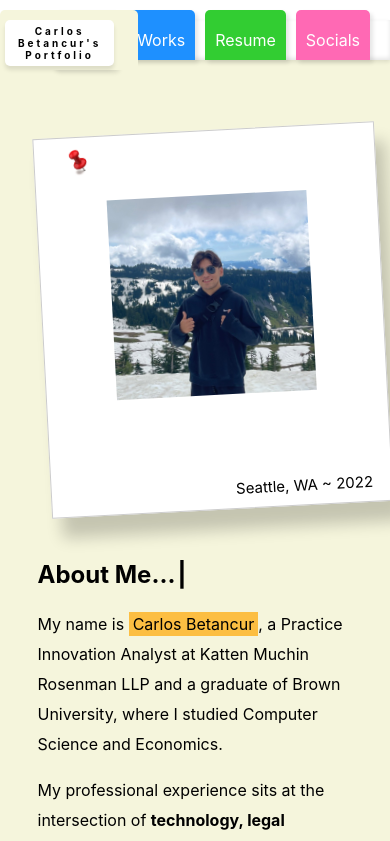
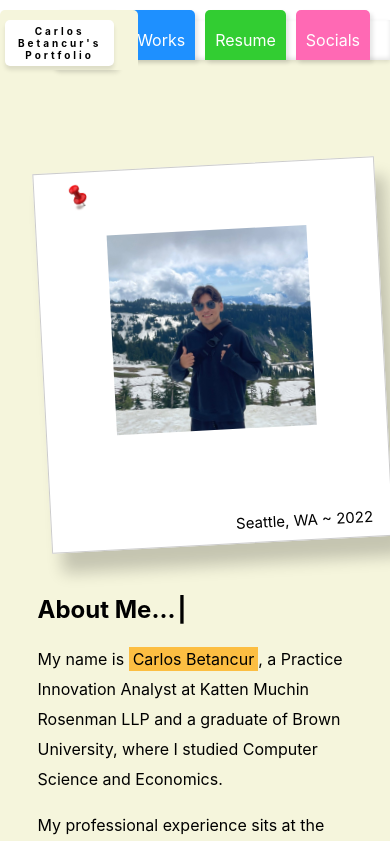
Before and after one commit to car-man-bet/portfolio, a React (Create React App) app in the folder my-app/: page / in a window 390 px wide. Shown: the top 841 px of the page. Built offline with nearby package versions, Linux system fonts and the light colour scheme.

Commit message:
Update About.css

```diff
--- a/my-app/src/pages/About.css
+++ b/my-app/src/pages/About.css
@@ -5,7 +5,7 @@
 
 .container {
   background-color: beige;
-  padding: 20px;
+  padding: 55px 20px 40px;
   height: 100%;
   display: flex;
   align-items: center;
@@ -67,26 +67,14 @@
   overflow: hidden;
 }
 
-/*
- * The individual letters are animated when the page loads.
- * The cursor is kept separate so it can continue blinking
- * after the heading finishes typing.
- */
-.about-header .typing-letter {
-  display: inline-block;
-  opacity: 0;
-  animation: typing 0.7s forwards;
-}
-
+/* Animate the letters of "About Me..." individually */
 .about-header > span:first-child > span {
   display: inline-block;
   opacity: 0;
   animation: typing 0.7s forwards;
 }
 
-/*
- * Keep the cursor independent from the typing animation.
- */
+/* Keep the cursor separate so it continues blinking */
 .about-header .blink {
   display: inline-block;
   opacity: 1;
@@ -138,6 +126,10 @@
 }
 
 @media screen and (max-width: 700px) {
+  .container {
+    padding: 55px 20px 40px;
+  }
+
   .polaroid {
     padding-bottom: 110px;
     padding-right: 70px;
```
